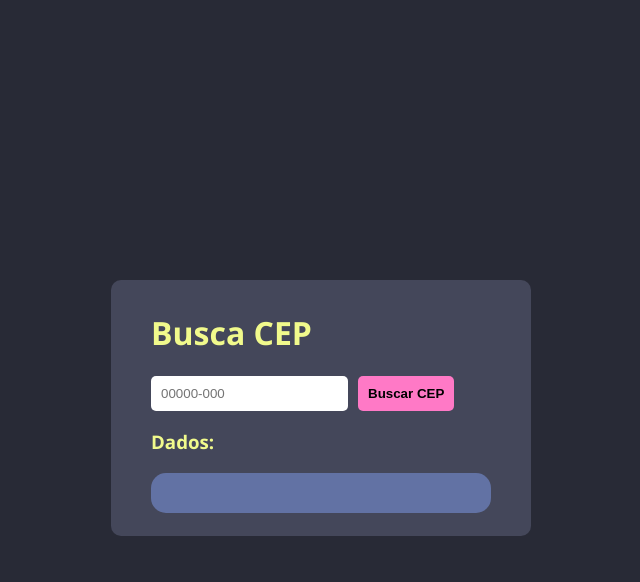
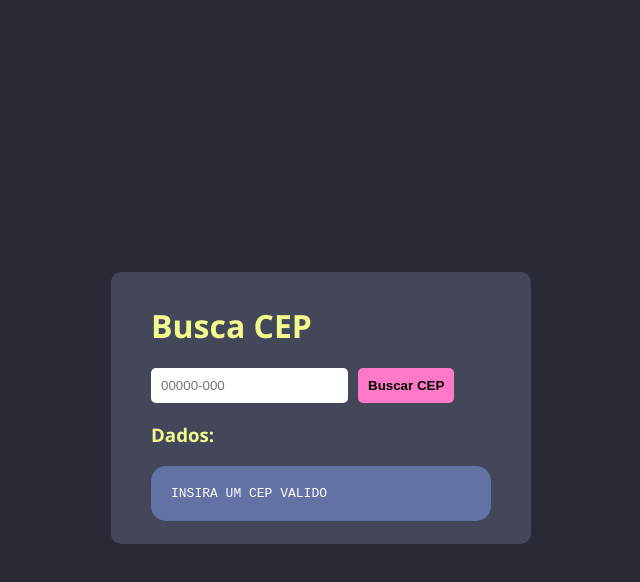
Before and after one commit to Gustavo-Oliveira7/buscaCEP, a website built with Vite: page index.html in a window 1280 px wide. Both pictures are taken after a click on the button "Buscar CEP". Shown: the whole page, without its empty margins (319-959 px from the left). Built offline with nearby package versions, Linux system fonts and the light colour scheme; no server answers.

Commit message:
adicionando msg de erro quando cep invalido

```diff
--- a/src/main.js
+++ b/src/main.js
@@ -36,6 +36,7 @@ async function api() {
         return data;
 
     } catch (error) {
+        dataSpace.innerHTML = 'INSIRA UM CEP VALIDO';
         return error.message;
     }
 }
```
Also changed, not shown: dist/index.html, 2 other files.
